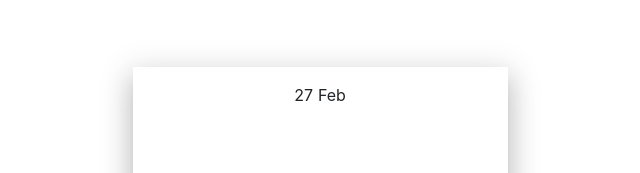
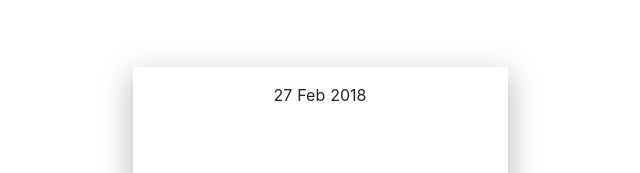
Before and after one commit to nat-davydova/weather-app-react, a React (Create React App) app in the folder weather-app-react/: page / in a window 1280 px wide. Shown: the top 173 px of the page, without its empty margins (320-960 px from the left). Built offline with nearby package versions, Linux system fonts and the light colour scheme.

Commit message:
Date: year component

```diff
--- a/weather-app-react/src/components/Date/Date.js
+++ b/weather-app-react/src/components/Date/Date.js
@@ -5,10 +5,11 @@ import Row from 'components/Miscellanious/Row/Row';
 import Col from 'components/Miscellanious/Col/Col';
 import Day from './Day/Day';
 import Month from './Month/Month';
+import Year from './Year/Year';
 
 const date = (props) => {
 
-	const { day, month } = props;
+	const { day, month, year } = props;
 
 	const dateClasses = classnames(
 		`date`,
@@ -28,6 +29,8 @@ const date = (props) => {
 
 					<Month month={month}/>
 
+					<Year year={year}/>
+
 				</div>
 
 			</Col>
--- /dev/null
+++ b/weather-app-react/src/components/Date/Year/Year.js
@@ -0,0 +1,13 @@
+import React from 'react';
+
+import classes from './Year.module.scss';
+
+const year = (props) => {
+
+	const { year } = props;
+
+	return <div className={classes.year}>{year}</div>
+
+};
+
+export default year;
--- /dev/null
+++ b/weather-app-react/src/components/Date/Year/Year.module.scss
@@ -0,0 +1,3 @@
+.year {
+	margin-left: 5px;
+}
--- a/weather-app-react/src/containers/Home/Home.js
+++ b/weather-app-react/src/containers/Home/Home.js
@@ -10,7 +10,8 @@ class Home extends Component{
 			<Fragment>
 
 				<Date day={27}
-					month={`Feb`}/>
+					month={`Feb`}
+					year={2018}/>
 
 			</Fragment>
 		);
```
